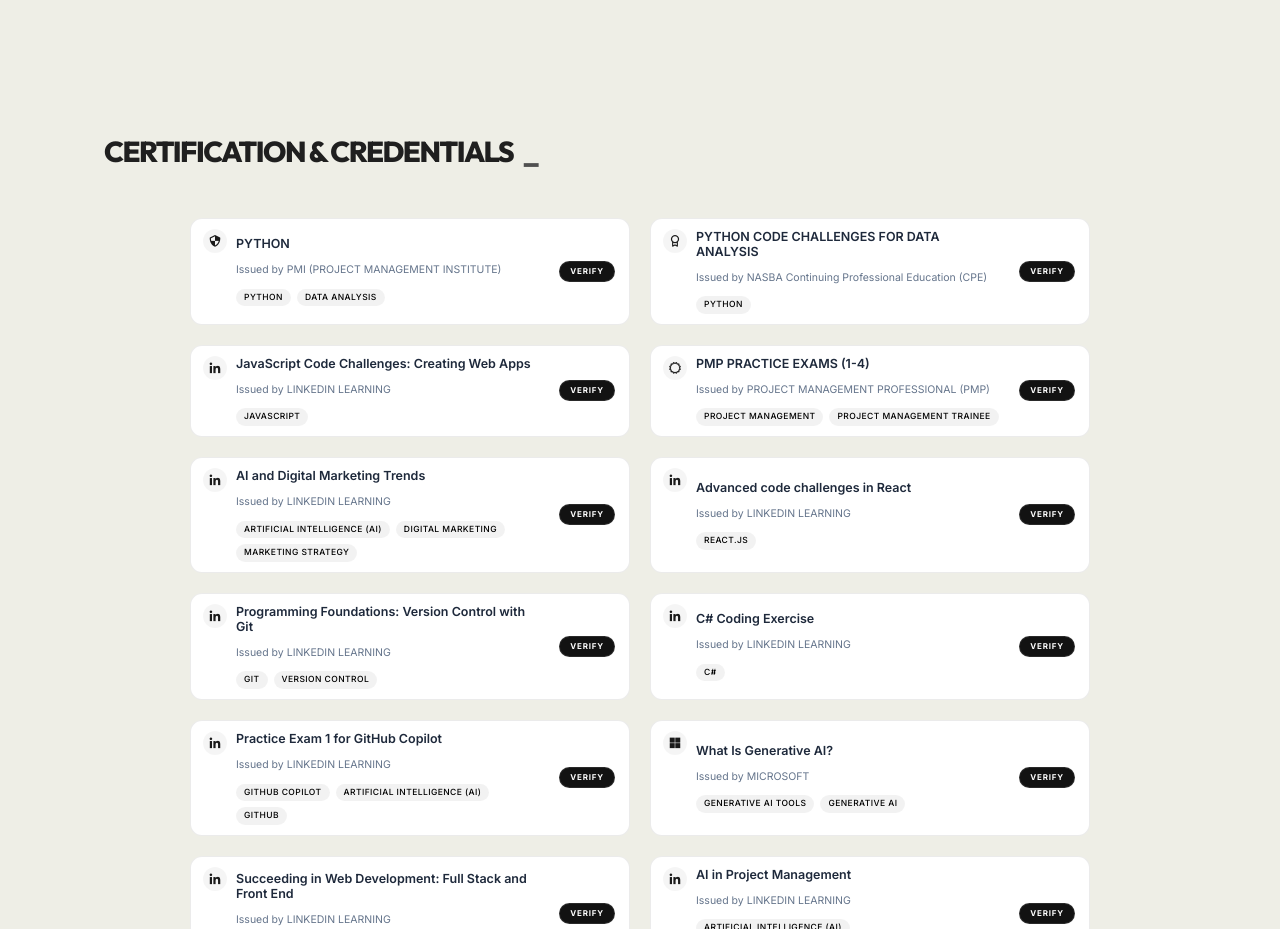
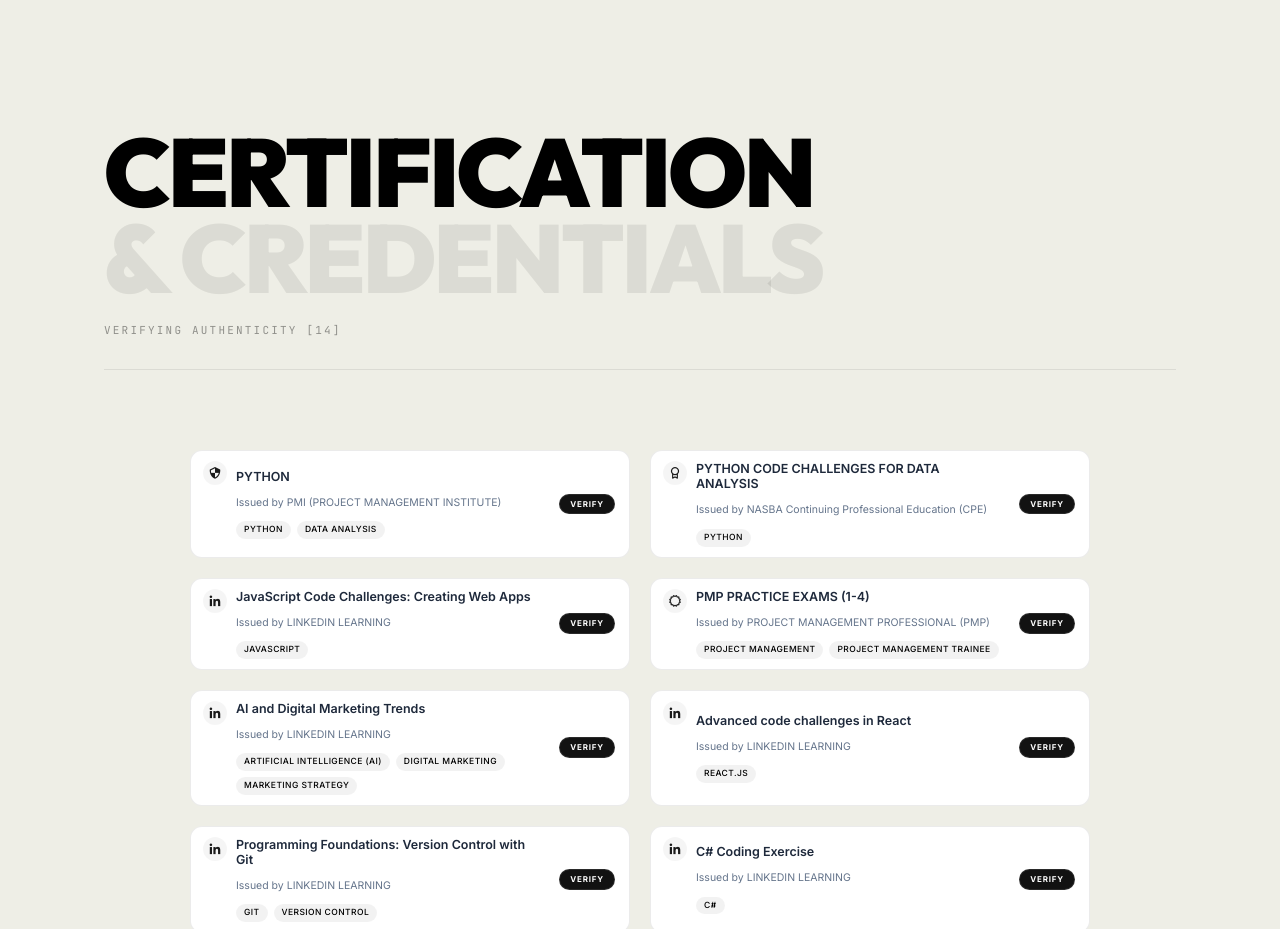
Before and after one commit to TharukiJ/Portfolio-3, a Next.js app: page / in a window 1280 px wide. Shown: the part 4800-5729 px from the top of the page. Built offline with nearby package versions, Linux system fonts and the light colour scheme; a web font is replaced by a local one.

Commit message:
Update CertificationsSection.jsx

```diff
--- a/app/components/CertificationsSection.jsx
+++ b/app/components/CertificationsSection.jsx
@@ -130,8 +130,12 @@ export default function CertificationsSection() {
 
   return (
     <section id="certifications" className={`certifications section-padding reveal ${animActive ? "active" : ""}`} ref={sectionRef}>
-      <div className="section-header">
-        <h2 className="section-title">CERTIFICATION & CREDENTIALS</h2>
+      <div className="section-header-modern">
+        <div className="section-title-group">
+          <h2 className="section-title-main">CERTIFICATION</h2>
+          <h2 className="section-title-sub">& CREDENTIALS</h2>
+          <div className="section-executing-functions">VERIFYING AUTHENTICITY [{CERTIFICATIONS.length}]</div>
+        </div>
       </div>
 
       <div className="cert-stack">
```
